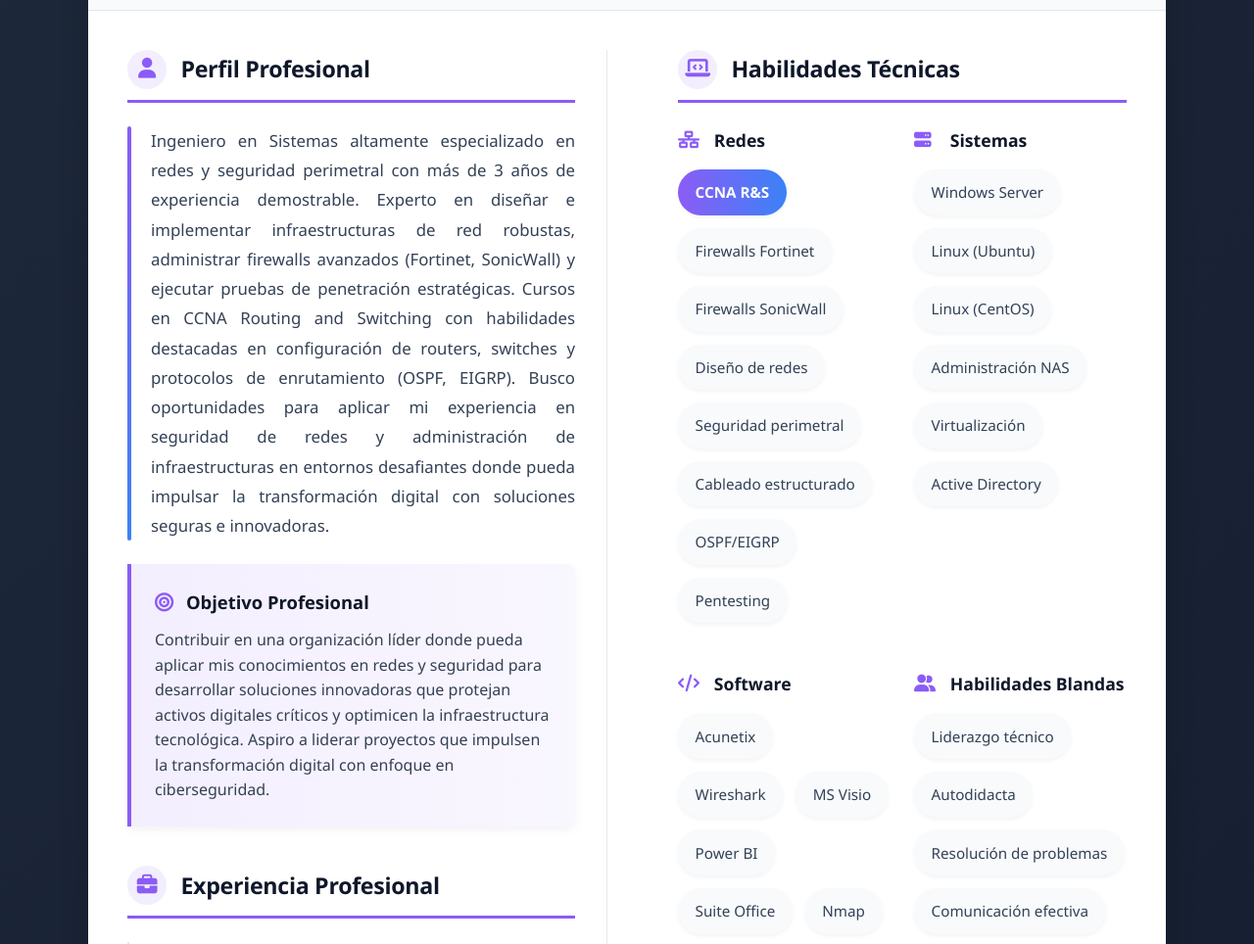
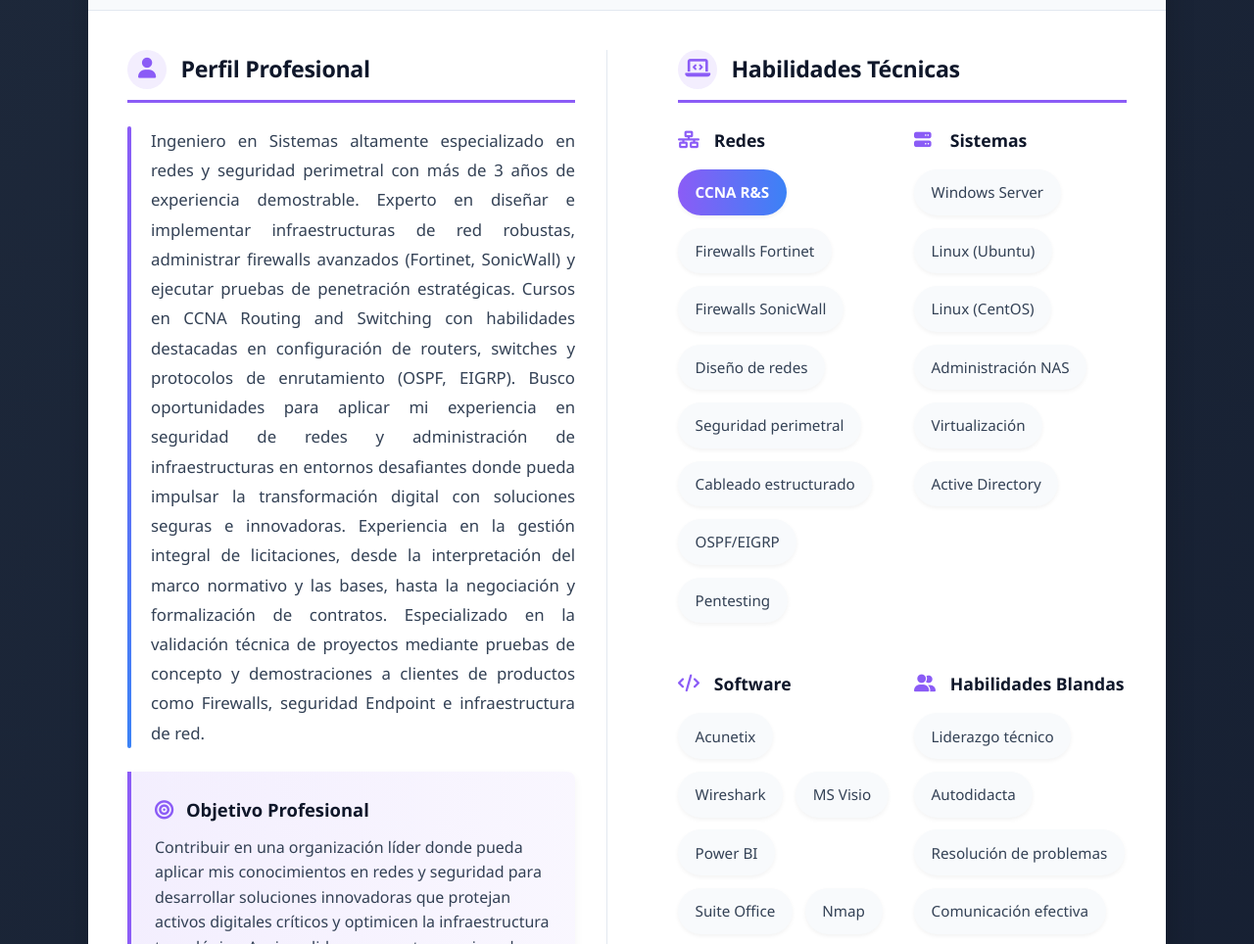
Before and after one commit to AxelKovac/AxelKovac.github.io, a plain HTML site: page index.html in a window 1280 px wide. Shown: the part 430-1394 px from the top of the page at 98% size. Drawn offline with Linux system fonts and the light colour scheme.

Commit message:
Update index.html

```diff
--- a/index.html
+++ b/index.html
@@ -884,6 +884,12 @@
                         configuración de routers, switches y protocolos de enrutamiento (OSPF, EIGRP). Busco oportunidades para aplicar mi experiencia
                         en seguridad de redes y administración de infraestructuras en entornos desafiantes donde pueda impulsar la transformación digital
                         con soluciones seguras e innovadoras.
+
+                        Experiencia en la gestión integral de licitaciones, desde la interpretación del marco normativo y las bases, hasta la negociación y
+                        formalización de contratos. Especializado en la validación técnica de proyectos mediante pruebas de concepto y demostraciones
+                        a clientes de productos como Firewalls, seguridad Endpoint e infraestructura de red.
+
+
                     </p>
 
                     <div class="highlight-box">
```
